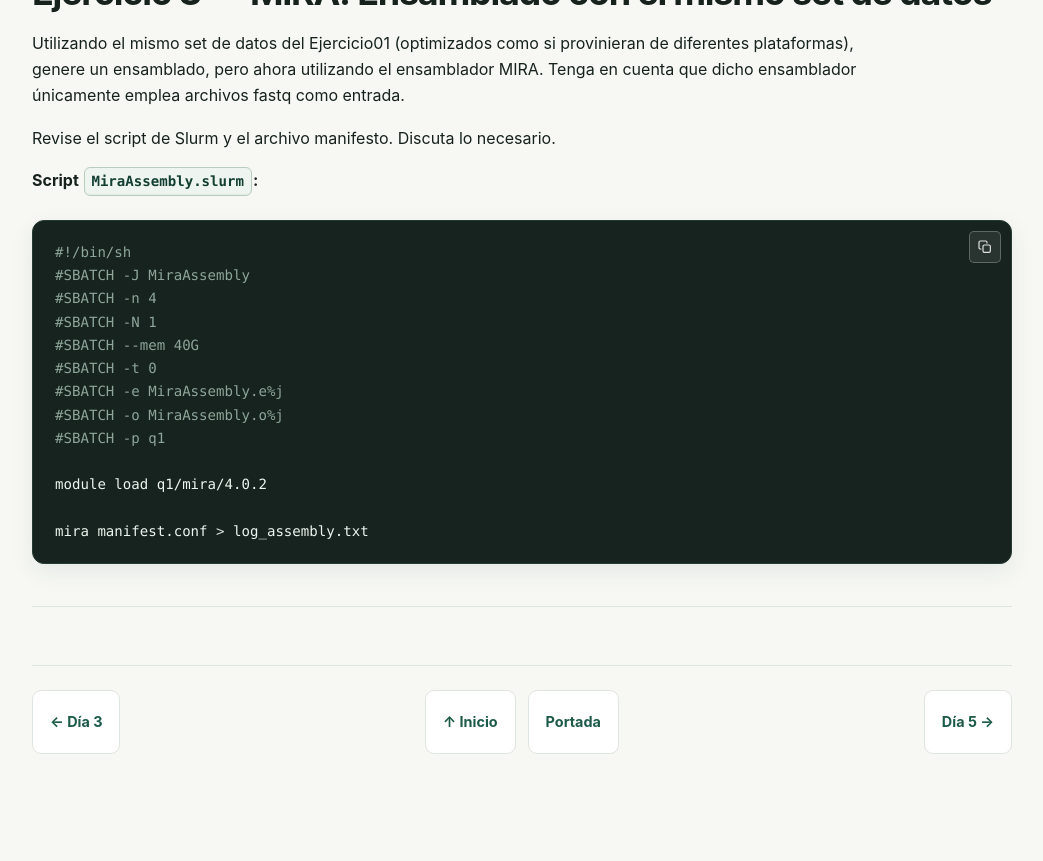
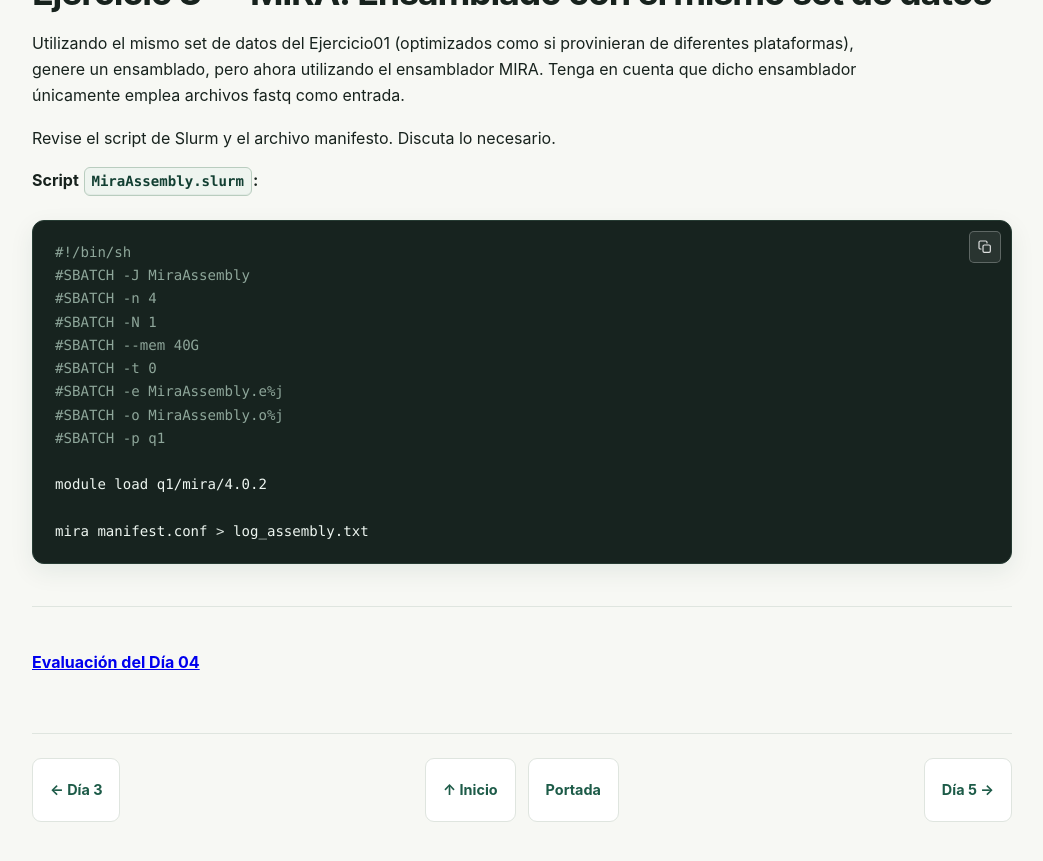
Before and after one commit to vitoem/HBGT_2026, a Jekyll site: the page built from docs/dia-04.md, in a window 1280 px wide and 900 px high, scrolled down 5773 px. Shown: the top 861 px of the window, without its empty margins (118-1161 px from the left). Built offline with Jekyll 4.4.1, drawn with Linux system fonts in a browser that asks for light colours; before the commit the page ends 6605 px from its top, so only the background shows below that.

Commit message:
Add evaluation link for Day 04

````diff
--- a/docs/dia-04.md
+++ b/docs/dia-04.md
@@ -169,3 +169,5 @@ module load q1/mira/4.0.2
 mira manifest.conf > log_assembly.txt
 ```
 ---
+
+[**Evaluación del Día 04**](https://forms.cloud.microsoft/r/81qLhnyPJq)
````
